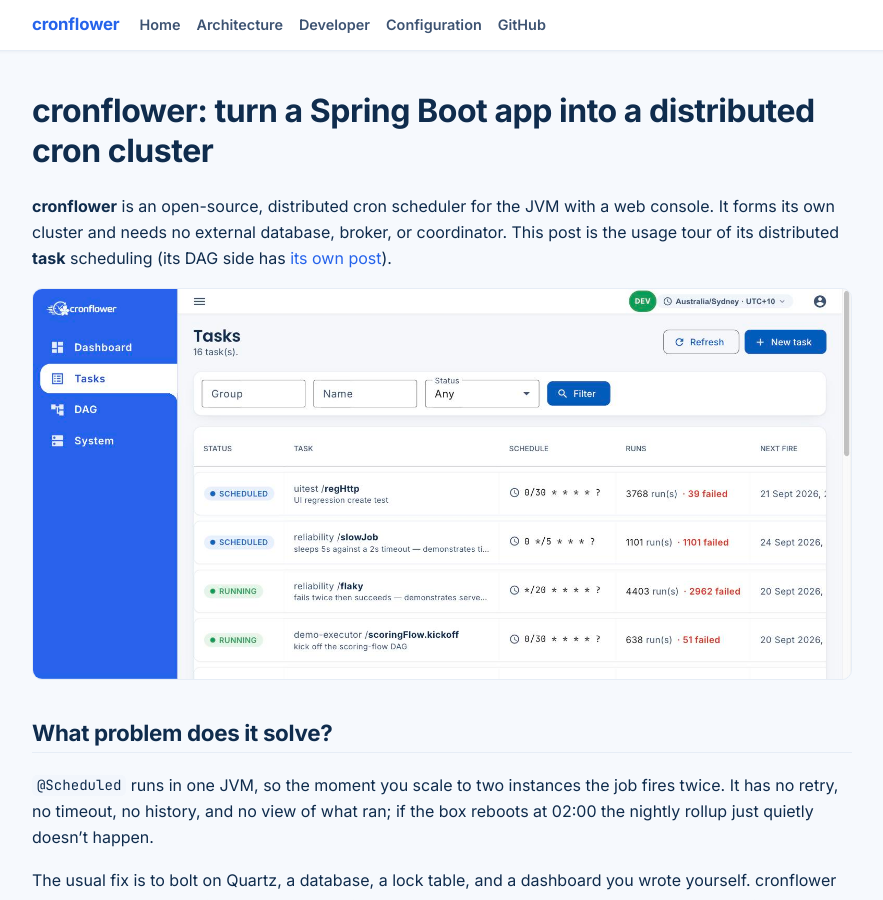
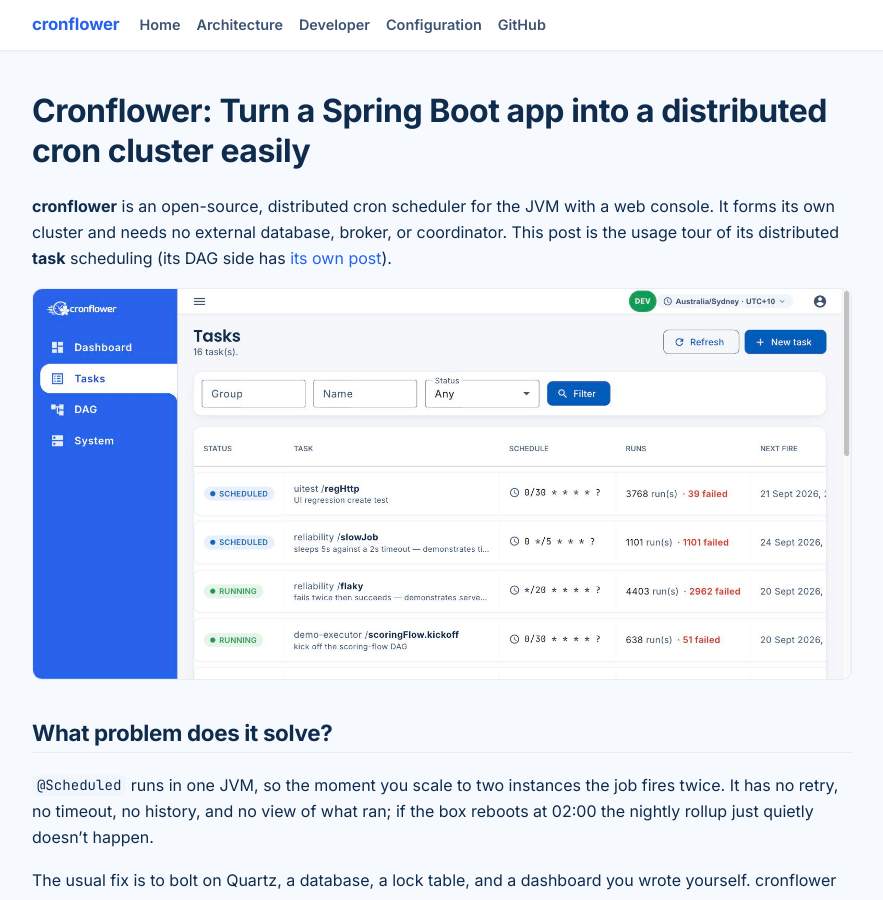
Before and after one commit to paganini2008/cronflower, a Jekyll site: the page built from docs/blogger/cronsmith/distributed-task-scheduling.en.md, in a window 1280 px wide and 900 px high. Shown: the whole window, without its empty margins (198-1081 px from the left). Built offline with Jekyll 4.4.1, drawn with Linux system fonts in a browser that asks for light colours.

Commit message:
Update distributed-task-scheduling.en.md

```diff
--- a/docs/blogger/cronsmith/distributed-task-scheduling.en.md
+++ b/docs/blogger/cronsmith/distributed-task-scheduling.en.md
@@ -1,8 +1,8 @@
 ---
-title: "cronflower: turn a Spring Boot app into a distributed cron cluster"
+title: "Cronflower: Turn a Spring Boot app into a distributed cron cluster easily"
 ---
 
-# cronflower: turn a Spring Boot app into a distributed cron cluster
+# Cronflower: Turn a Spring Boot app into a distributed cron cluster easily
 
 **cronflower** is an open-source, distributed cron scheduler for the JVM with a web console. It forms
 its own cluster and needs no external database, broker, or coordinator. This post is the usage tour of
```
